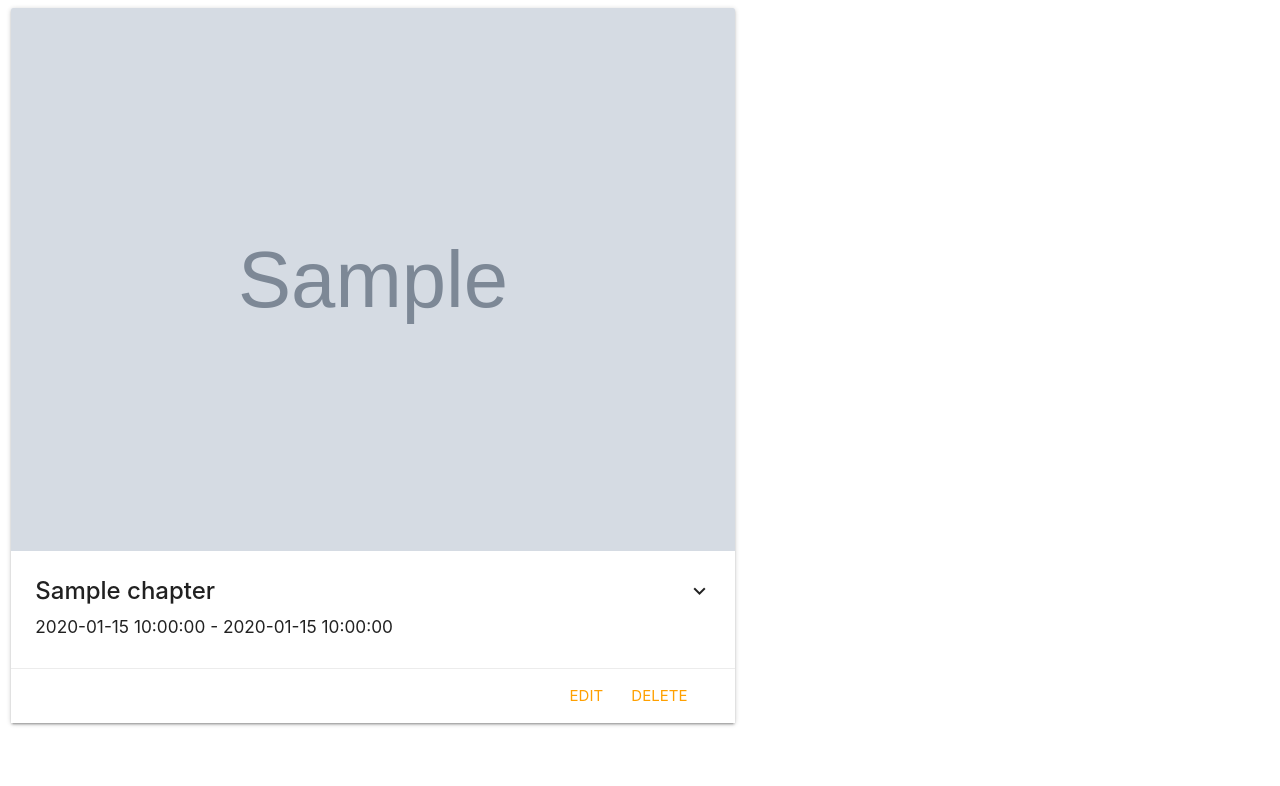
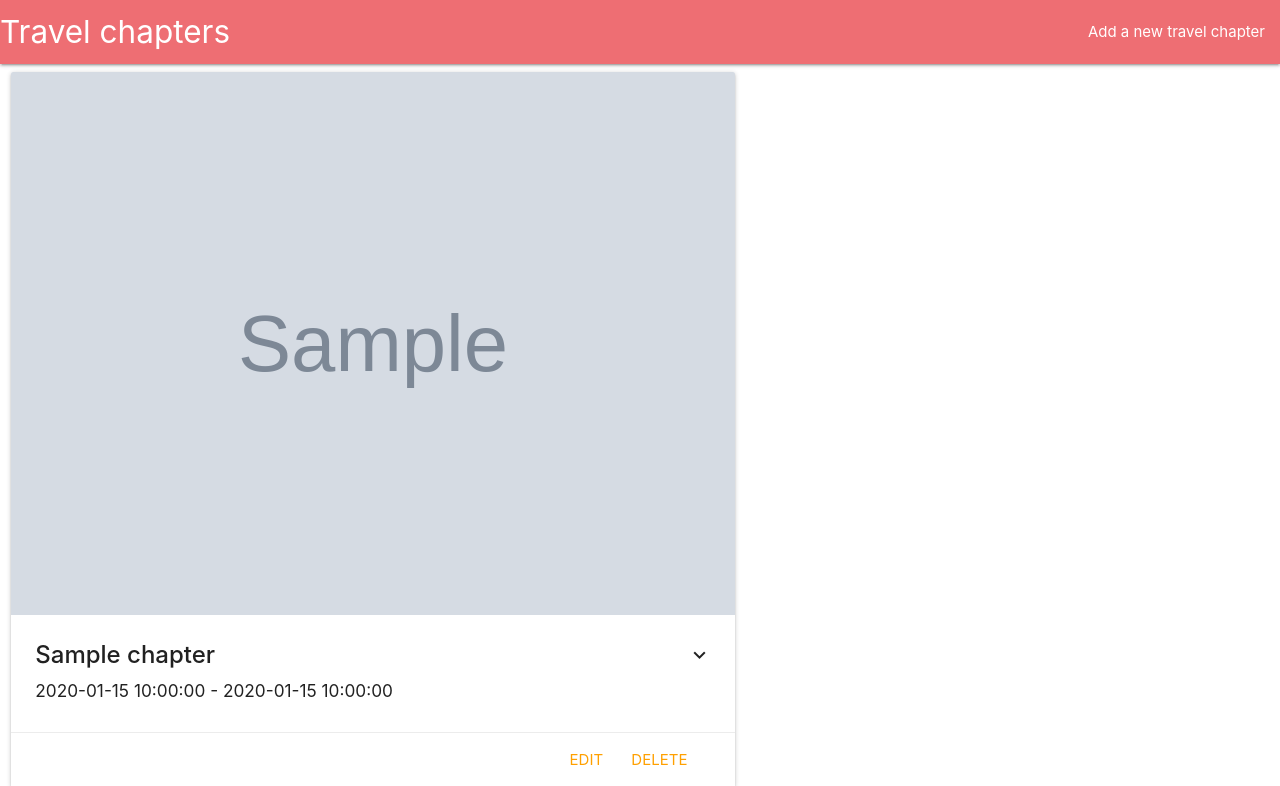
Before and after one commit to diovcharova/travel-chapters, a Flask app: page / in a window 1280 px wide. Shown: the top 786 px of the page. Before the commit the page ends 726 px from the top, so only its background shows below. Run offline with Flask 2, Linux system fonts and the light colour scheme; grey boxes marked "Sample" are stand-in pictures; a database or web service that is not in the repository returns one stand-in record (values such as "Sample title"); some libraries are stand-ins or nearby versions.

Commit message:
added navbar

```diff
--- a/templates/base.html
+++ b/templates/base.html
@@ -13,10 +13,28 @@
 </head>
 
 <body>
+  <nav>
+    <div class="nav-wrapper">
+      <a href="{{url_for('get_chapters')}}" class="brand-logo">Travel chapters</a>
+      <a href="#" data-target="mobile-demo" class="sidenav-trigger right-align"><i class="material-icons">menu</i></a>
+      <ul class="right hide-on-med-and-down">
+        <li><a href="{{url_for('add_chapter')}}">Add a new travel chapter</a></li>
+      </ul>
+    </div>
+  </nav>
+
+  <ul class="sidenav" id="mobile-demo">
+    <li><a href="{{url_for('add_chapter')}}">Add a new travel chapter</a></li>
+  </ul>
   {% block content %} {% endblock %}
 
   <script src="https://cdnjs.cloudflare.com/ajax/libs/jquery/3.4.1/jquery.min.js"></script>
   <script src="https://cdnjs.cloudflare.com/ajax/libs/materialize/1.0.0/js/materialize.min.js"></script>
+  <script type="text/javascript">
+    $(document).ready(function() {
+      $('.sidenav').sidenav();
+    });
+  </script>
 </body>
 
 </html>
```
Lines whose indentation alone changed are shown as unchanged.
